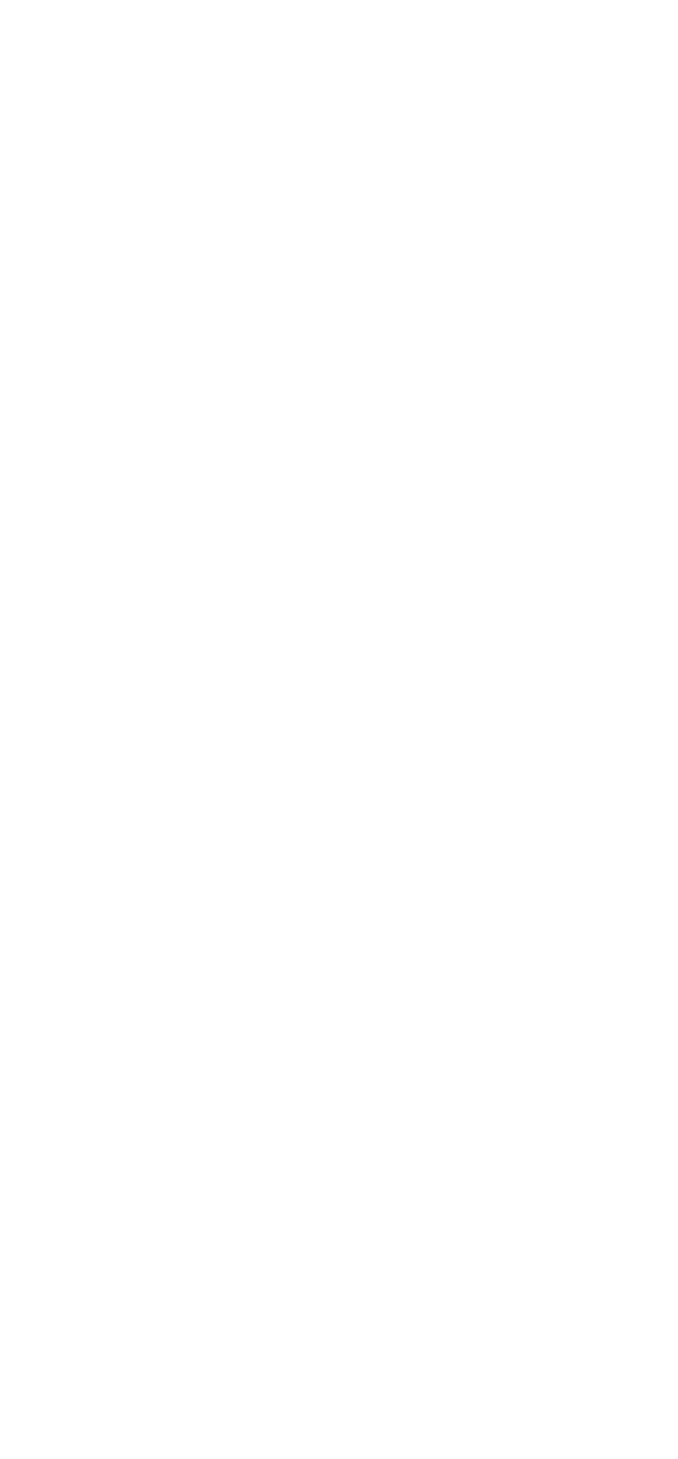
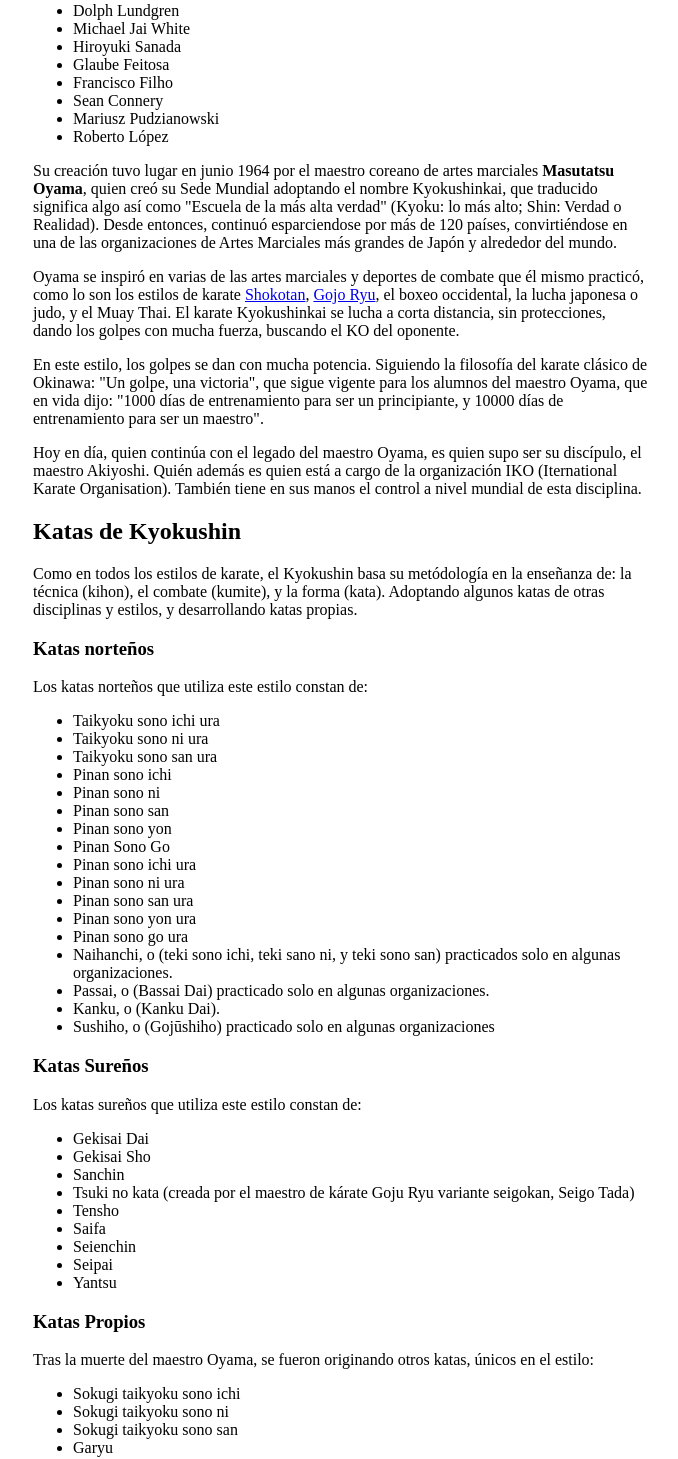
Before and after one commit to Ulise22/karate-info, a Next.js app: page /articulos/kyokushin-kai in a window 1280 px wide. Shown: the part 1219-2678 px from the top of the page, without its empty margins (95-773 px from the left). Before the commit the page ends 1113 px from the top, so only its background shows below. Built offline with nearby package versions, Linux system fonts and the light colour scheme; a web font is replaced by a local one.

Commit message:
Kyokushin kai article done

```diff
--- a/src/app/articulos/(articles-list)/(0-10)/kyokushin-kai/page.tsx
+++ b/src/app/articulos/(articles-list)/(0-10)/kyokushin-kai/page.tsx
@@ -1,12 +1,76 @@
 import ArticlesHero from '@/components/ArticlesHero'
 import kyokushin  from '@/assets/articles-preview/kyokushin.jpg'
 import styles from '../../../article.module.css'
+import Link from 'next/link'
 
 export default function Kyokushin () {
     return(
         <main className={styles.article}>
             <ArticlesHero title='Kyokushin Kai' img={kyokushin} />
             <section className={styles.article__container}>
+                <p>El Kyokushinkai es un estilo de karate fundado por el maestro de artes marciales coreano <Link href='/peleadores/masutatsu-oyama'>Masutatsu Oyama</Link> en 1953. Creado con el objetivo de ser eficaz en un combate real, con una filosofía basada en la mejora personal mediante el control de la mente y el cuerpo, destacando por sus intensos regímenes de entrenamiento, dureza y disciplina. Es un estilo de un alto grado de contacto, especializado en los golpeos, las patadas, los rodillazos y codazos, donde se busca el KO y en donde se compite con protecciones en la zona inguinal, siendo la protección bucal opcional. Actualmente, es uno de los estilos de <Link href='/articulos/karate-do'>Karate-do</Link> más practicados a nivel internacional, contando con más de 40 millones de practicantes.</p>
+                <p>Este estilo de karate ha ganado popularidad de la mano de muchos karatekas, incluído entre ellos su propio fundador, el maestro Masutatsu Oyama. Entre los que destacan:</p>
+                <ul>
+                    <li>Jon Bluming</li>
+                    <li>Andy Hug</li>
+                    <li>Bas Rutten</li>
+                    <li>Dolph Lundgren</li>
+                    <li>Michael Jai White</li>
+                    <li>Hiroyuki Sanada</li>
+                    <li>Glaube Feitosa</li>
+                    <li>Francisco Filho</li>
+                    <li>Sean Connery</li>
+                    <li>Mariusz Pudzianowski</li>
+                    <li>Roberto López</li>
+                </ul>
+                <p>Su creación tuvo lugar en junio 1964 por el maestro coreano de artes marciales <b>Masutatsu Oyama</b>, quien creó su Sede Mundial adoptando el nombre Kyokushinkai, que traducido significa algo así como &quot;Escuela de la más alta verdad&quot; (Kyoku: lo más alto; Shin: Verdad o Realidad). Desde entonces, continuó esparciendose por más de 120 países, convirtiéndose en una de las organizaciones de Artes Marciales más grandes de Japón y alrededor del mundo.</p>
+                <p>Oyama se inspiró en varias de las artes marciales y deportes de combate que él mismo practicó, como lo son los estilos de karate <Link href='/articulos/karate-shokotan'>Shokotan</Link>, <Link href='/articulos/gojoryu'>Gojo Ryu</Link>, el boxeo occidental, la lucha japonesa o judo, y el Muay Thai. El karate Kyokushinkai se lucha a corta distancia, sin protecciones, dando los golpes con mucha fuerza, buscando el KO del oponente.</p>
+                <p>En este estilo, los golpes se dan con mucha potencia. Siguiendo la filosofía del karate clásico de Okinawa: &quot;Un golpe, una victoria&quot;, que sigue vigente para los alumnos del maestro Oyama, que en vida dijo: &quot;1000 días de entrenamiento para ser un principiante, y 10000 días de entrenamiento para ser un maestro&quot;.</p>
+                <p>Hoy en día, quien continúa con el legado del maestro Oyama, es quien supo ser su discípulo, el maestro Akiyoshi. Quién además es quien está a cargo de la organización IKO (Iternational Karate Organisation). También tiene en sus manos el control a nivel mundial de esta disciplina.</p>
+                <h2 className={styles.article__subtitle}>Katas de Kyokushin</h2>
+                <p>Como en todos los estilos de karate, el Kyokushin basa su metódología en la enseñanza de: la técnica (kihon), el combate (kumite), y la forma (kata). Adoptando algunos katas de otras disciplinas y estilos, y desarrollando katas propias.</p>
+                <h3 className={styles.article__subtitle}>Katas norteños</h3>
+                <p>Los katas norteños que utiliza este estilo constan de:</p>
+                <ul>
+                    <li>Taikyoku sono ichi ura</li>
+                    <li>Taikyoku sono ni ura</li>
+                    <li>Taikyoku sono san ura</li>
+                    <li>Pinan sono ichi</li>
+                    <li>Pinan sono ni</li>
+                    <li>Pinan sono san</li>
+                    <li>Pinan sono yon</li>
+                    <li>Pinan Sono Go</li>
+                    <li>Pinan sono ichi ura</li>
+                    <li>Pinan sono ni ura</li>
+                    <li>Pinan sono san ura</li>
+                    <li>Pinan sono yon ura</li>
+                    <li>Pinan sono go ura</li>
+                    <li>Naihanchi, o (teki sono ichi, teki sano ni, y teki sono san) practicados solo en algunas organizaciones.</li>
+                    <li>Passai, o (Bassai Dai) practicado solo en algunas organizaciones.</li>
+                    <li>Kanku, o (Kanku Dai).</li>
+                    <li>Sushiho, o (Gojūshiho) practicado solo en algunas organizaciones</li>
+                </ul>
+                <h3 className={styles.article__subtitle}>Katas Sureños</h3>
+                <p>Los katas sureños que utiliza este estilo constan de:</p>
+                <ul>
+                    <li>Gekisai Dai</li>
+                    <li>Gekisai Sho</li>
+                    <li>Sanchin</li>
+                    <li>Tsuki no kata (creada por el maestro de kárate Goju Ryu variante seigokan, Seigo Tada)</li>
+                    <li>Tensho</li>
+                    <li>Saifa</li>
+                    <li>Seienchin</li>
+                    <li>Seipai</li>
+                    <li>Yantsu</li>
+                </ul>
+                <h3 className={styles.article__subtitle}>Katas Propios</h3>
+                <p>Tras la muerte del maestro Oyama, se fueron originando otros katas, únicos en el estilo: </p>
+                <ul>
+                    <li>Sokugi taikyoku sono ichi</li>
+                    <li>Sokugi taikyoku sono ni</li>
+                    <li>Sokugi taikyoku sono san</li>
+                    <li>Garyu</li>
+                </ul>
             </section>
         </main>
     )
--- a/src/app/articulos/article.module.css
+++ b/src/app/articulos/article.module.css
@@ -11,4 +11,13 @@
     .article__subtitle {
         text-align: center;
     }
+
+    .article {
+        width: 95%;
+        margin: 100px auto;
+    }
+
+    .article__container {
+        width: 100%;
+    }
 }
```
